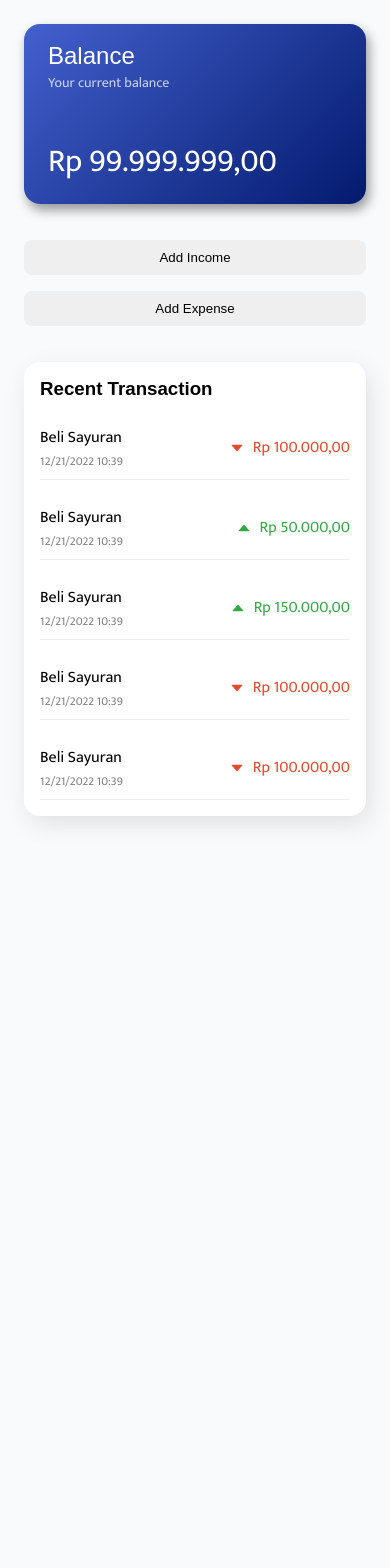
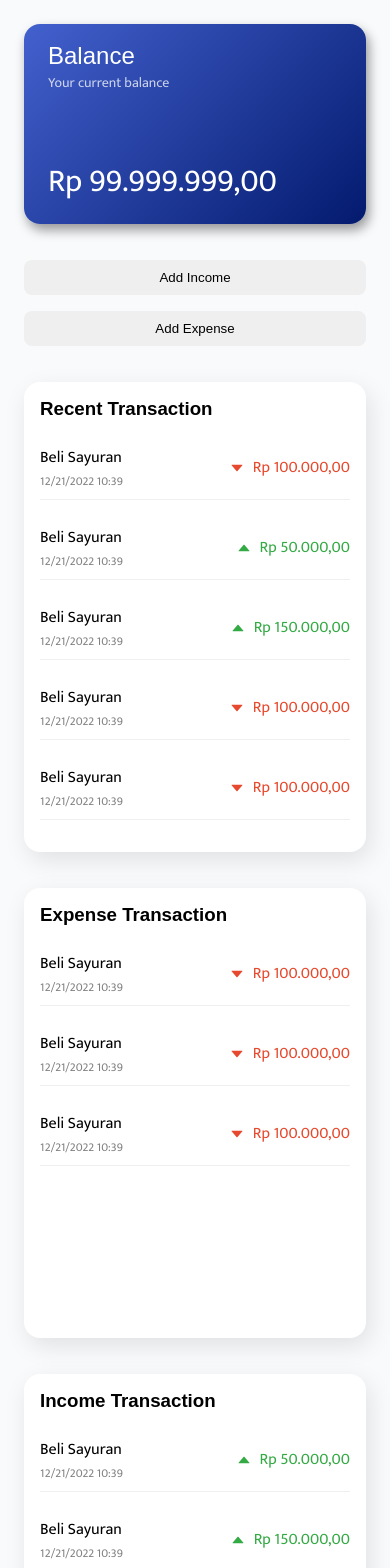
Before and after one commit to yoga-au/budget-app-mc, a React (Vite) app: page / in a window 390 px wide. Shown: the top 1568 px of the page. Before the commit the page ends 844 px from the top, so only its background shows below. Built offline with nearby package versions, Linux system fonts and the light colour scheme; a web font is replaced by a local one.

Commit message:
create responsive styling

```diff
--- a/src/App.tsx
+++ b/src/App.tsx
@@ -7,12 +7,28 @@ import type { ComponentProps } from "react";
 
 const AppWrapper = styled.div`
   margin: 1.5rem;
+  max-width: 1280px;
+
+  @media screen and (min-width: 80em) {
+    margin: 1.5rem auto;
+    display: grid;
+    grid-template-columns: repeat(2, 1fr);
+    column-gap: 36px;
+  }
+`;
+
+const BudgetAndAddWrapper = styled.div`
+  @media screen and (min-width: 80em) {
+    display: flex;
+    flex-direction: column;
+    justify-content: space-between;
+  }
 `;
 
 const ButtonAddWrapper = styled.div`
-  margin-block: 36px;
+  margin-block: 2.25rem;
   display: grid;
-  gap: 16px;
+  gap: 1rem;
 `;
 
 function App() {
@@ -53,16 +69,33 @@ function App() {
 
   return (
     <AppWrapper>
+      <BudgetAndAddWrapper>
+        <div>
           <BalanceCard />
           <ButtonAddWrapper>
             <Button variant="income">Add Income</Button>
             <Button variant="expense">Add Expense</Button>
           </ButtonAddWrapper>
-      {/* Recent transaction */}
+        </div>
         <TransactionCard
           cardTitle="Recent Transaction"
           transactionData={transactionArray}
         />
+      </BudgetAndAddWrapper>
+      <div>
+        <TransactionCard
+          cardTitle="Expense Transaction"
+          transactionData={transactionArray.filter(
+            (item) => item.type === "expense"
+          )}
+        />
+        <TransactionCard
+          cardTitle="Income Transaction"
+          transactionData={transactionArray.filter(
+            (item) => item.type === "income"
+          )}
+        />
+      </div>
     </AppWrapper>
   );
 }
--- a/src/components/BalanceCard.tsx
+++ b/src/components/BalanceCard.tsx
@@ -6,7 +6,7 @@ const BalanceCardWrapper = styled.div`
   justify-content: space-between;
   padding-block: 1rem;
   padding-inline: 1.5rem;
-  min-height: 180px;
+  min-height: 200px;
   background: linear-gradient(135deg, #4361ce, #031a6e);
   border-radius: 1rem;
   color: white;
--- a/src/components/Button.tsx
+++ b/src/components/Button.tsx
@@ -23,12 +23,6 @@ const pickVariantBtn = (variant: "income" | "expense") => {
   }
 };
 
-const ButtonAddWrapper = styled.div`
-  margin-block: 36px;
-  display: grid;
-  gap: 16px;
-`;
-
 const ButtonStyle = styled.button<Pick<ButtonProps, "variant">>`
   width: 100%;
   padding-block: 8px;
--- a/src/components/TransactionCard.tsx
+++ b/src/components/TransactionCard.tsx
@@ -16,8 +16,8 @@ const TransactionCardWrapper = styled.div`
   box-shadow: 4px 8px 24px hsla(0, 0%, 0%, 0.1);
   padding: 1rem;
   border-radius: 1rem;
-  display: grid;
-  row-gap: 1rem;
+  margin-block-end: 2.25rem;
+  min-height: 450px;
 `;
 
 const TransactionHeading = styled.h3`
@@ -29,6 +29,7 @@ const TransactionWrapper = styled.div`
   justify-content: space-between;
   padding-block: 8px;
   border-bottom: 1px solid #efefef;
+  margin-block: 1rem;
 `;
 
 const TimestampTransaction = styled.p`
```
Lines whose indentation alone changed are shown as unchanged.
